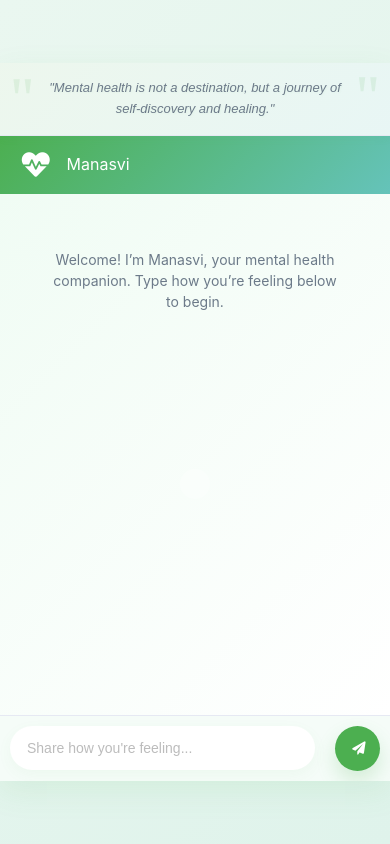
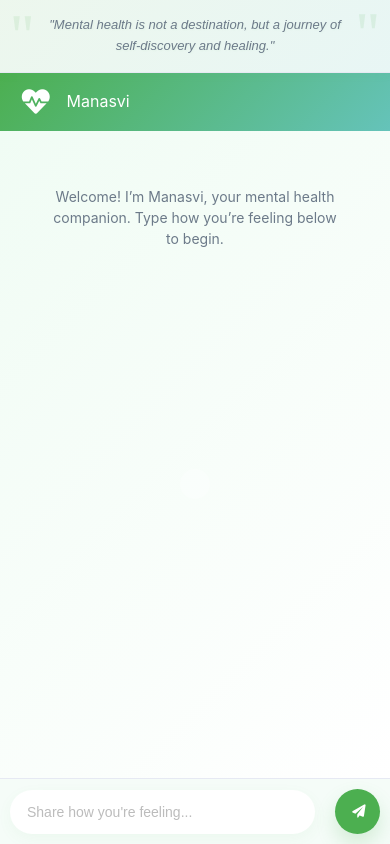
Before and after one commit to kavyachouhan/manasvi, a Flask app: page / in a window 390 px wide. Run offline with Flask 3, Linux system fonts and the light colour scheme.

Commit message:
Update degin for mobile devices

```diff
--- a/templates/index.html
+++ b/templates/index.html
@@ -39,7 +39,7 @@
         display: flex;
         justify-content: center;
         align-items: center;
-        min-height: 100vh;
+        /* min-height: 100vh; */
         padding: 20px;
         color: var(--text-primary);
         line-height: 1.6;
@@ -353,7 +353,7 @@
 
         #chat-container {
           width: 100%;
-          height: 85vh;
+          height: 100vh;
           max-height: none;
           border-radius: 0;
         }
```
